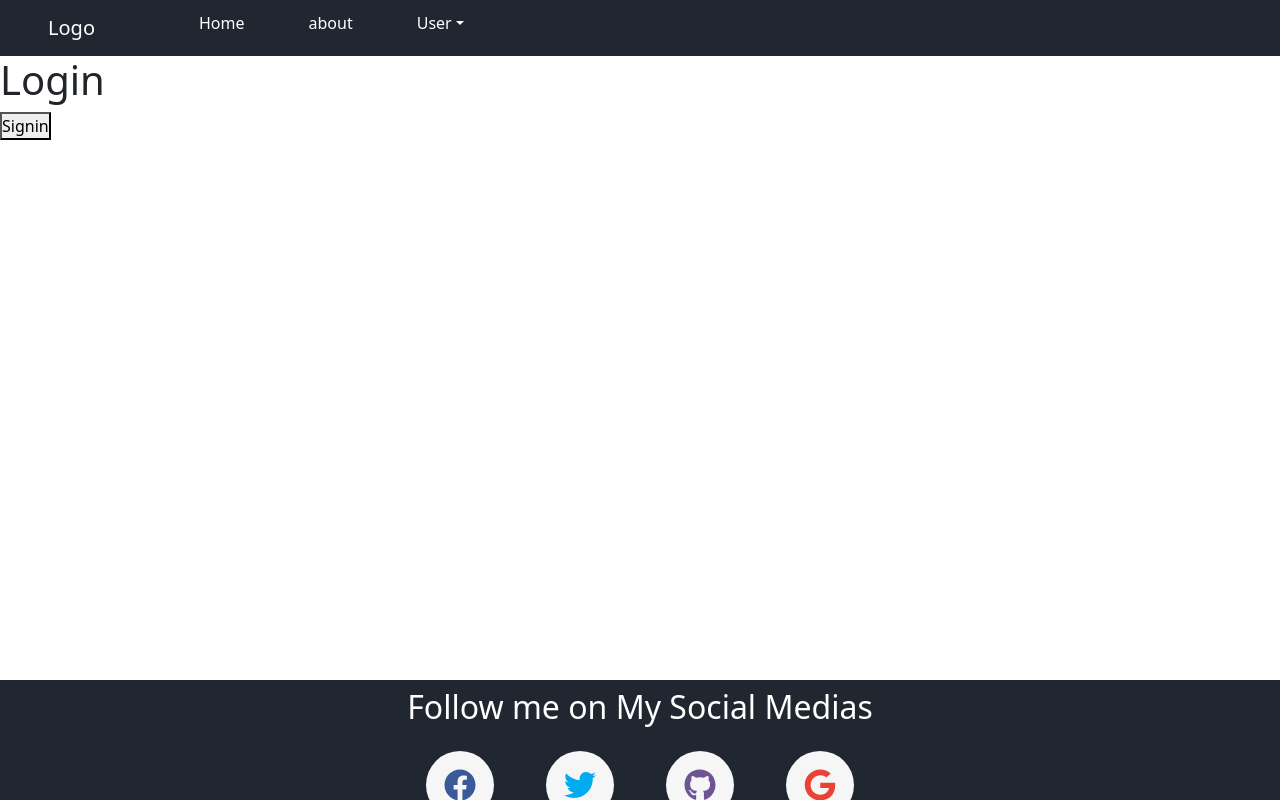
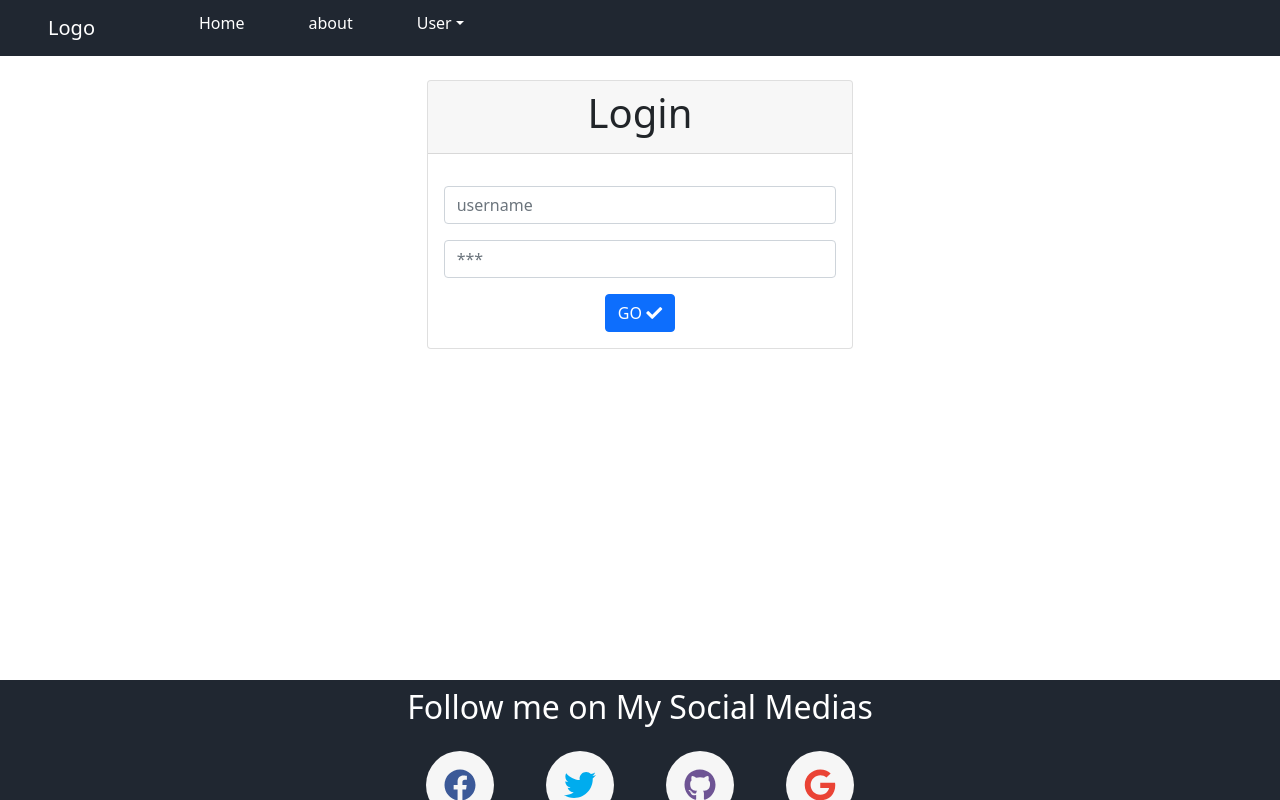
Before and after one commit to AlejoTorres2001/React_TODO_WebApp, a React (Create React App) app: page /login in a window 1280 px wide. Built offline with nearby package versions, Linux system fonts and the light colour scheme.

Commit message:
added loginPage component and validations

```diff
--- a/public/index.html
+++ b/public/index.html
@@ -9,6 +9,14 @@
       name="description"
       content="Web site created using create-react-app"
     />
+    <link href="https://cdn.jsdelivr.net/npm/bootstrap@5.1.0/dist/css/bootstrap.min.css" rel="stylesheet" integrity="sha384-KyZXEAg3QhqLMpG8r+8fhAXLRk2vvoC2f3B09zVXn8CA5QIVfZOJ3BCsw2P0p/We" crossorigin="anonymous">
+
+    <link
+    rel="stylesheet"
+    href="https://cdnjs.cloudflare.com/ajax/libs/font-awesome/5.15.3/css/all.min.css"
+    referrerpolicy="no-referrer"
+  />
+
     <link rel="apple-touch-icon" href="%PUBLIC_URL%/logo192.png" />
     <!--
       manifest.json provides metadata used when your web app is installed on a
--- a/src/components/NavegationBar.js
+++ b/src/components/NavegationBar.js
@@ -2,7 +2,15 @@ import { React } from "react";
 import { Navbar, Nav, NavDropdown } from "react-bootstrap";
 import "../styles/NavegationBar.css";
 import { Link } from "react-router-dom";
+import useAuth from '../components/auth/useAuth';
 const NavegationBar = () => {
+  const auth = useAuth();
+
+  const handleLogout= () => {
+    auth.logout()
+
+
+  }
   return (
     <Navbar expand="lg" className="d-flex background">
       <Navbar.Brand className="mx-4 text-white">
@@ -39,6 +47,11 @@ const NavegationBar = () => {
                 Register
               </Link>
             </NavDropdown.Item>
+            <NavDropdown.Item href="/login" >
+              <Link to="/login" className=" nav-link text-black" onClick={handleLogout}>
+                Log-out
+              </Link>
+            </NavDropdown.Item>
             <NavDropdown.Divider />
             <NavDropdown.Item href="/tasks">
               <Link to="/tasks" className=" nav-link text-black ">
--- a/src/components/auth/AuthProvider.js
+++ b/src/components/auth/AuthProvider.js
@@ -1,5 +1,6 @@
 import { createContext,useState,useEffect,useContext } from "react";
 export const AuthContext = createContext();
+export const UsersContext = createContext();
 
 const AuthProvider = ({children}) =>{
     const [user, setUser] = useState(
@@ -16,15 +17,29 @@ const AuthProvider = ({children}) =>{
     },[user])
     const contextValue={
         user,
-        login(){setUser({id:1,username:"luis50"})} //en realidad este seria el ultimo paso,caso real consumir api => consultar => validar
+        login(user,password){setUser({username:user,password:password})} //en realidad este seria el ultimo paso,caso real consumir api => consultar => validar
         ,
         logout(){
             setUser(null);
         },
-        islogged(){
+        getUsers(){
+            var Users= JSON.parse(localStorage.getItem("users"))
+            if(!(Users instanceof Array)) Users = [Users];
+            return Users
+       },
+       setUsers(newName,newPass){
+
+        var Users = this.getUsers()
+        Users.push({username:newName,password:newPass});
+        Users = Users.filter(Boolean)
+        localStorage.setItem("users", JSON.stringify(Users));
+
+       },
+       islogged(){
             return !! user;
         }
     }
+
 
     return <AuthContext.Provider value={contextValue}>
         {children}
--- a/src/components/pages/Login/LoginPage.js
+++ b/src/components/pages/Login/LoginPage.js
@@ -1,22 +1,69 @@
-import React from 'react';
-import { useHistory, useLocation } from 'react-router-dom';
+import {React,useState } from 'react';
+import { useHistory, useLocation} from 'react-router-dom';
 import useAuth from '../../auth/useAuth';
 
 const LoginPage = () => {
     const auth = useAuth()
     const history = useHistory()
     const location = useLocation();
+    const [User, setUser] = useState(null);
+    const [Password, setPassword] = useState(null);
+    const [Failed, setFailed] = useState(false)
+    const updateUser = (e) => setUser(e.target.value);
+    const updateUserPassword = (e) => setPassword(e.target.value);
+
     const handleLogin=()=>{
-        auth.login();
-        history.push(location.state?.from ||"/")
+
+        var Users = auth.getUsers()
+        Users.forEach(async ({username,password}) => {
+            if( username === User && password === Password){
+
+                await auth.login(User,Password);
+                setFailed(false)
+                history.push(location.state?.from ||"/")
+
+            }
+        });
+        setFailed(true)
 
     }
     return (
-        <div>
-           <h1>Login</h1>
-           <button onClick={handleLogin}>Signin</button>
+             <div>
+
+                 {Failed && <div class="alert alert-danger" role="alert">
+  Wrong Username or password!
+</div>}
+
+
+
+
+           <div class="col-md-4 mx-auto">
+        <div class="card mt-4 text-center carta">
+            <div class="card-header  carta-header">
+            <h1>Login</h1>
+            </div>
+            <div class="card-body">
+                 <form>
+                    <div class="mt-3">
+                        <input class="input form-control" type="text" name="code" placeholder="username"
+                         value={User}
+                         onChange={updateUser}/>
+                    </div>
+                    <div class="mt-3">
+                        <input class="input form-control" type="password" name="code" placeholder="***"
+                        value={Password}
+                        onChange={updateUserPassword}/>
+                    </div>
+                    <div class="mt-3">
+
+                        <button class=" btn btn-primary tamaño" type="button" id="submit" onClick={handleLogin}><span>GO</span> <i class="fa fa-check"></i></button>
+                    </div>
+                 </form>
+            </div>
+            </div>
         </div>
-    );
-}
+        </div>
+    )
 
+    }
 export default LoginPage;
--- a/src/components/pages/Register/RegisterPage.js
+++ b/src/components/pages/Register/RegisterPage.js
@@ -1,27 +1,18 @@
 import {React,useState} from 'react'
 import { Form, FormLabel, InputGroup } from 'react-bootstrap'
 import { useHistory } from 'react-router';
-
+import useAuth from '../../auth/useAuth';
 export default function RegisterPage() {
+    const auth = useAuth()
     const [newUserName, setnewUserName] = useState("");
     const [newUserPassword, setnewUserPassword] = useState("");
     const updateNewUserName = (e) => setnewUserName(e.target.value);
     const updateNewUserPassword = (e) => setnewUserPassword(e.target.value);
     const history = useHistory()
     const HandleRegister = () =>{
-        //TODO  VALIDATE CREDENTIAL
-        var Users= JSON.parse(localStorage.getItem("users"))
-        console.log({username:newUserName,password:newUserPassword})
-        console.log(Users)
-
-        if(!(Users instanceof Array)) Users = [Users];
-        Users.push({username:newUserName,password:newUserPassword});
-        Users = Users.filter(Boolean)
-        localStorage.setItem("users", JSON.stringify(Users));
-
+        auth.setUsers(newUserName,newUserPassword)
         setnewUserName("")
         setnewUserPassword("")
-
         history.push("/login")
     }
     return (
```
